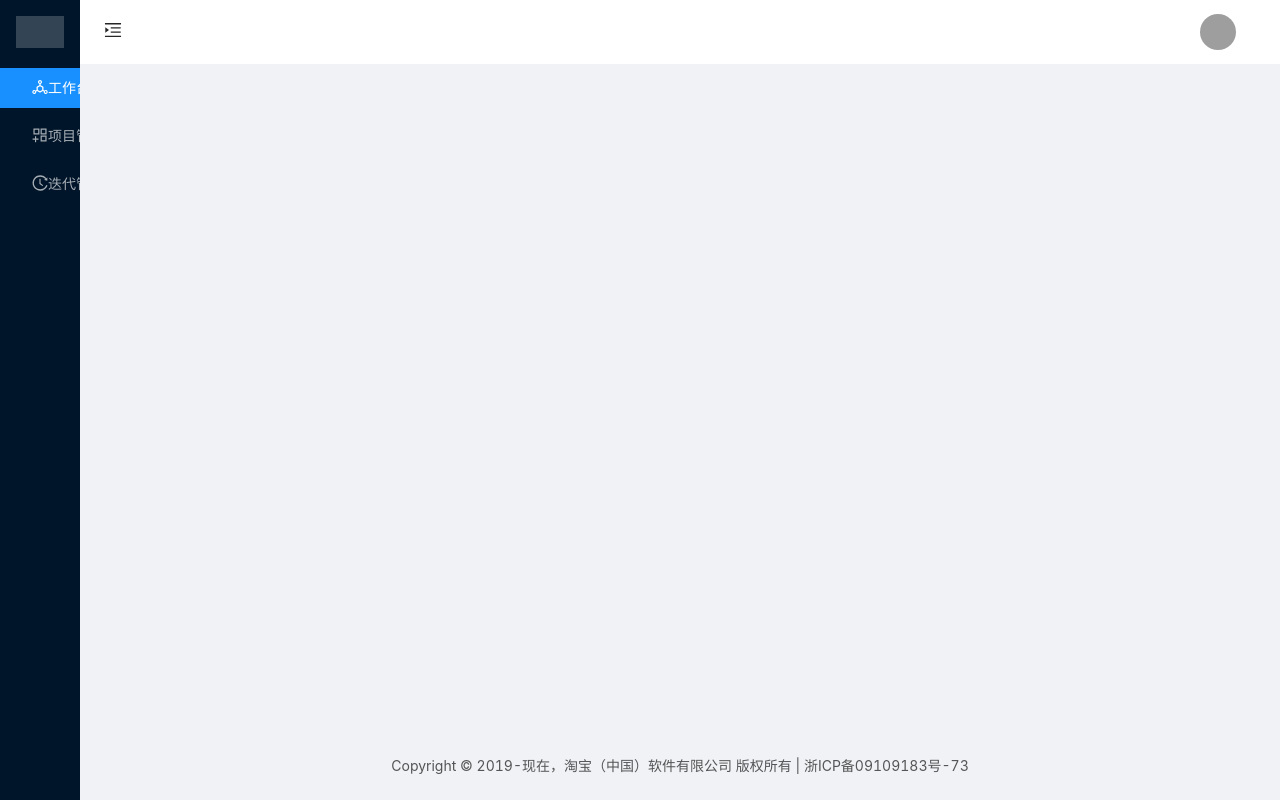
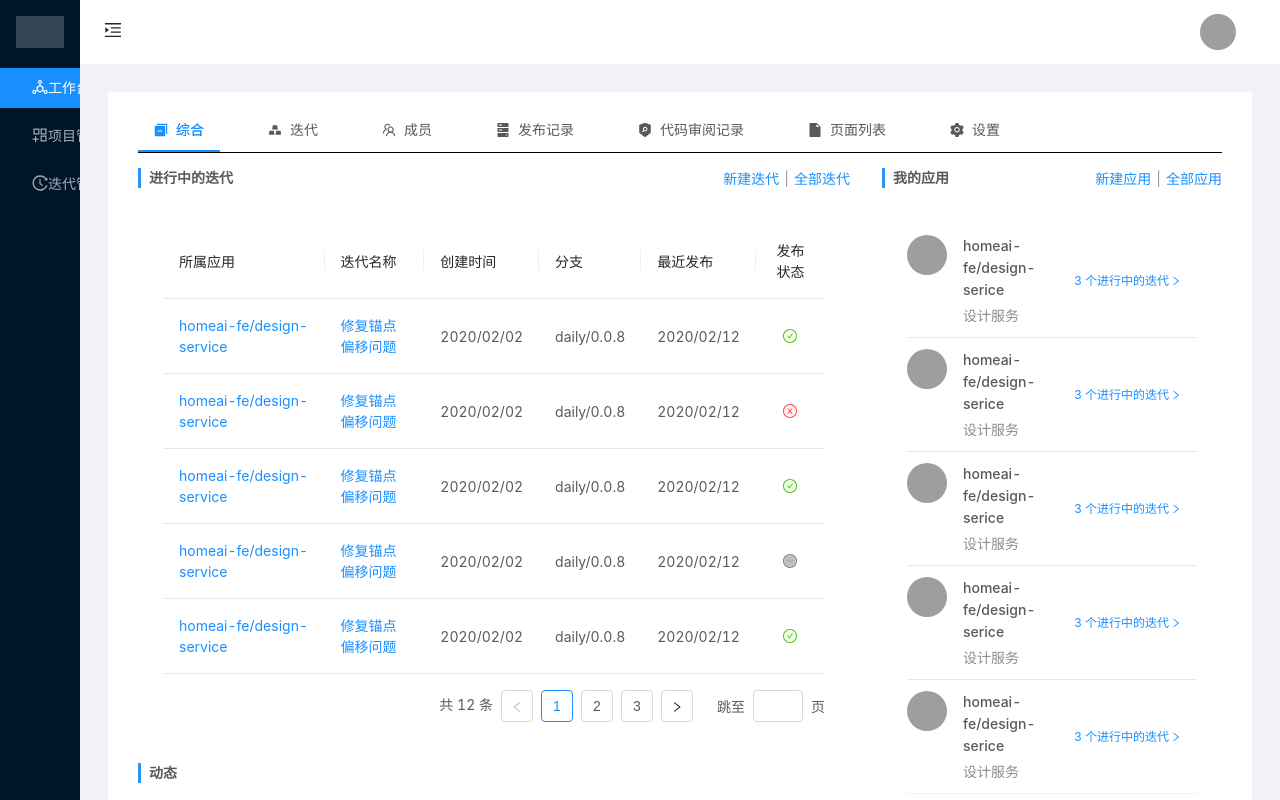
Before and after one commit to CavsZhouyou/Def-Manage-System, a React (Create React App) app: page /appDetail in a window 1280 px wide. Built offline with nearby package versions, Linux system fonts and the light colour scheme; grey boxes are pictures that could not be loaded; the HTML template or start-up script is replaced by a standard one.

Commit message:
feat: 添加应用详情页

```diff
--- a/src/layouts/HomeLayout/components/RouterMenu/index.tsx
+++ b/src/layouts/HomeLayout/components/RouterMenu/index.tsx
@@ -4,7 +4,7 @@
  * @TodoList: 无
  * @Date: 2020-03-10 11:20:24
  * @Last Modified by: zhouyou@werun
- * @Last Modified time: 2020-03-10 11:57:51
+ * @Last Modified time: 2020-03-13 19:08:01
  */
 
 import React from 'react';
@@ -12,6 +12,7 @@ import { Menu } from 'antd';
 import { NavLink } from 'react-router-dom';
 
 type RouteType = {
+  menu: boolean;
   name: string;
   path: string;
   icon: () => {};
@@ -26,7 +27,8 @@ const DEFAULT_SELECTED_KEYS = ['0'];
 
 const RouterMenu = React.memo(
   (props: Props): JSX.Element => {
-    const { routes } = props;
+    let { routes } = props;
+    routes = routes.filter(item => item.menu);
 
     return (
       <Menu
--- /dev/null
+++ b/src/pages/AppDetail/config.tsx
@@ -0,0 +1,67 @@
+/*
+ * @Author: zhouyou@werun
+ * @Descriptions: 顶部栏配置
+ * @TodoList: 无
+ * @Date: 2020-03-13 19:55:33
+ * @Last Modified by: zhouyou@werun
+ * @Last Modified time: 2020-03-13 20:16:24
+ */
+
+import React, { lazy } from 'react';
+import SuspenseWrapper from '@/components/SuspenseWrapper';
+import {
+  SwitcherFilled,
+  GoldFilled,
+  TeamOutlined,
+  HddFilled,
+  SecurityScanFilled,
+  FileFilled,
+  SettingFilled
+} from '@ant-design/icons';
+
+const WorkBench = lazy(() => import('@/pages/WorkBench'));
+
+export default [
+  {
+    key: '1',
+    name: '综合',
+    icon: (): JSX.Element => <SwitcherFilled />,
+    component: SuspenseWrapper(WorkBench)
+  },
+  {
+    key: '2',
+    name: '迭代',
+    icon: (): JSX.Element => <GoldFilled />,
+    component: SuspenseWrapper(WorkBench)
+  },
+  {
+    key: '3',
+    name: '成员',
+    icon: (): JSX.Element => <TeamOutlined />,
+    component: SuspenseWrapper(WorkBench)
+  },
+  {
+    key: '4',
+    name: '发布记录',
+    icon: (): JSX.Element => <HddFilled />,
+    component: SuspenseWrapper(WorkBench)
+  },
+  {
+    key: '5',
+    name: '代码审阅记录',
+    icon: (): JSX.Element => <SecurityScanFilled />,
+    component: SuspenseWrapper(WorkBench)
+  },
+  {
+    key: '6',
+    name: '页面列表',
+    icon: (): JSX.Element => <FileFilled />,
+    component: SuspenseWrapper(WorkBench)
+  },
+  {
+    key: '7',
+    name: '设置',
+    icon: (): JSX.Element => <SettingFilled />,
+    component: SuspenseWrapper(WorkBench)
+  }
+];
--- /dev/null
+++ b/src/pages/AppDetail/index.module.scss
@@ -0,0 +1,11 @@
+.appDetail {
+  background-color: #fff;
+  padding: 15px 30px 0;
+
+  :global {
+    .ant-tabs-nav-wrap {
+      //   background-color: #fff;
+      border-bottom: 1px solid #000;
+    }
+  }
+}
--- /dev/null
+++ b/src/pages/AppDetail/index.tsx
@@ -0,0 +1,37 @@
+/*
+ * @Author: zhouyou@werun
+ * @Descriptions: 应用详情
+ * @TodoList: 无
+ * @Date: 2020-03-13 19:09:13
+ * @Last Modified by: zhouyou@werun
+ * @Last Modified time: 2020-03-13 20:24:36
+ */
+
+import React, { memo } from 'react';
+import { Tabs } from 'antd';
+import styles from './index.module.scss';
+import routes from './config';
+
+const { TabPane } = Tabs;
+
+export default memo(function AppDetail() {
+  return (
+    <div className={styles.appDetail}>
+      <Tabs defaultActiveKey="1" animated={true}>
+        {routes.map(route => (
+          <TabPane
+            tab={
+              <span>
+                {route.icon()}
+                {route.name}
+              </span>
+            }
+            key={route.key}
+          >
+            {route.component()}
+          </TabPane>
+        ))}
+      </Tabs>
+    </div>
+  );
+});
--- a/src/router/index.tsx
+++ b/src/router/index.tsx
@@ -4,7 +4,7 @@
  * @TodoList: 无
  * @Date: 2020-03-09 12:08:16
  * @Last Modified by: zhouyou@werun
- * @Last Modified time: 2020-03-12 09:09:29
+ * @Last Modified time: 2020-03-13 19:43:40
  */
 import React, { lazy } from 'react';
 import { Redirect } from 'react-router-dom';
@@ -20,6 +20,7 @@ import {
 const WorkBench = lazy(() => import('@/pages/WorkBench'));
 const AppList = lazy(() => import('@/pages/AppList'));
 const IterationList = lazy(() => import('@/pages/IterationList'));
+const AppDetail = lazy(() => import('@/pages/AppDetail'));
 
 export default [
   {
@@ -33,6 +34,7 @@ export default [
       {
         name: '工作台',
         icon: (): JSX.Element => <DeploymentUnitOutlined />,
+        menu: true,
         path: '/workBench',
         exact: true,
         component: SuspenseWrapper(WorkBench)
@@ -40,6 +42,7 @@ export default [
       {
         name: '项目管理',
         icon: (): JSX.Element => <AppstoreAddOutlined />,
+        menu: true,
         path: '/appList',
         exact: true,
         component: SuspenseWrapper(AppList)
@@ -47,9 +50,16 @@ export default [
       {
         name: '迭代管理',
         icon: (): JSX.Element => <HistoryOutlined />,
-        path: '/IterationList',
+        menu: true,
+        path: '/iterationList',
         exact: true,
         component: SuspenseWrapper(IterationList)
+      },
+      {
+        menu: false,
+        path: '/appDetail',
+        exact: true,
+        component: SuspenseWrapper(AppDetail)
       }
     ]
   }
```
